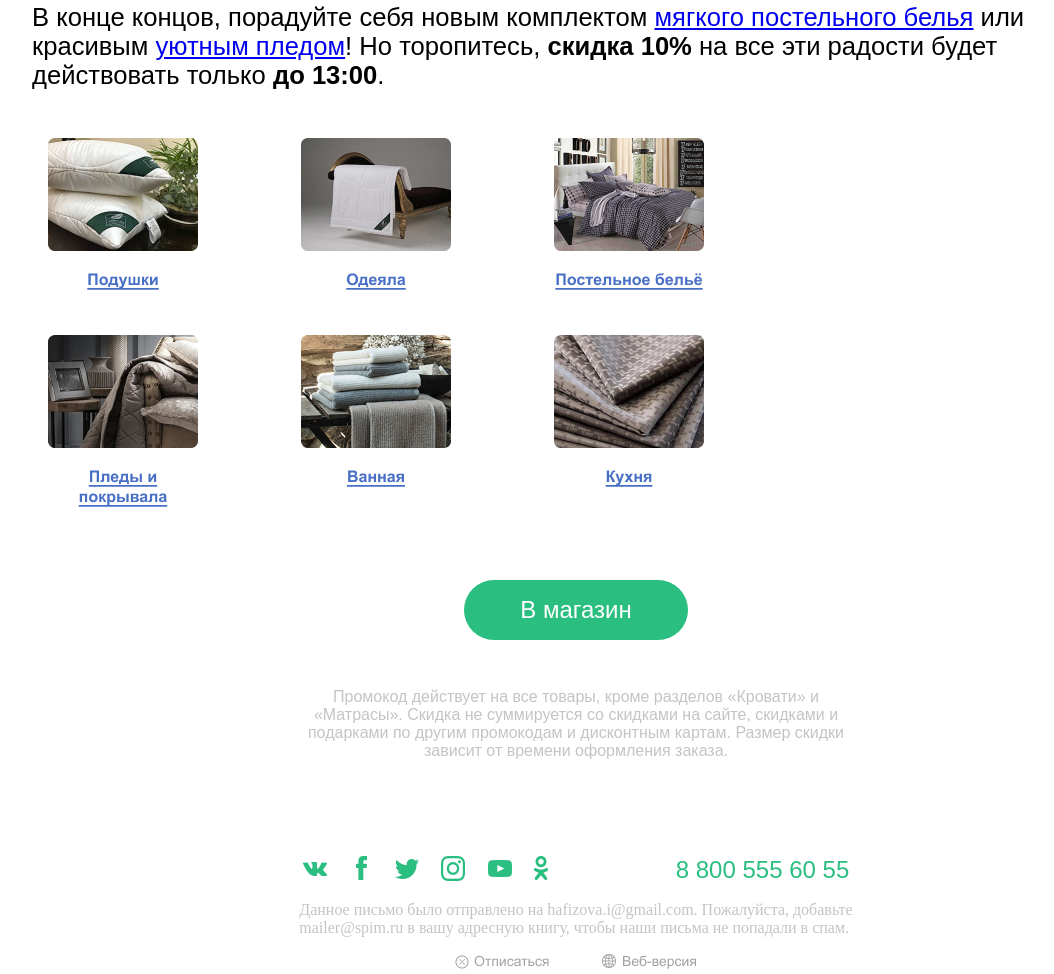
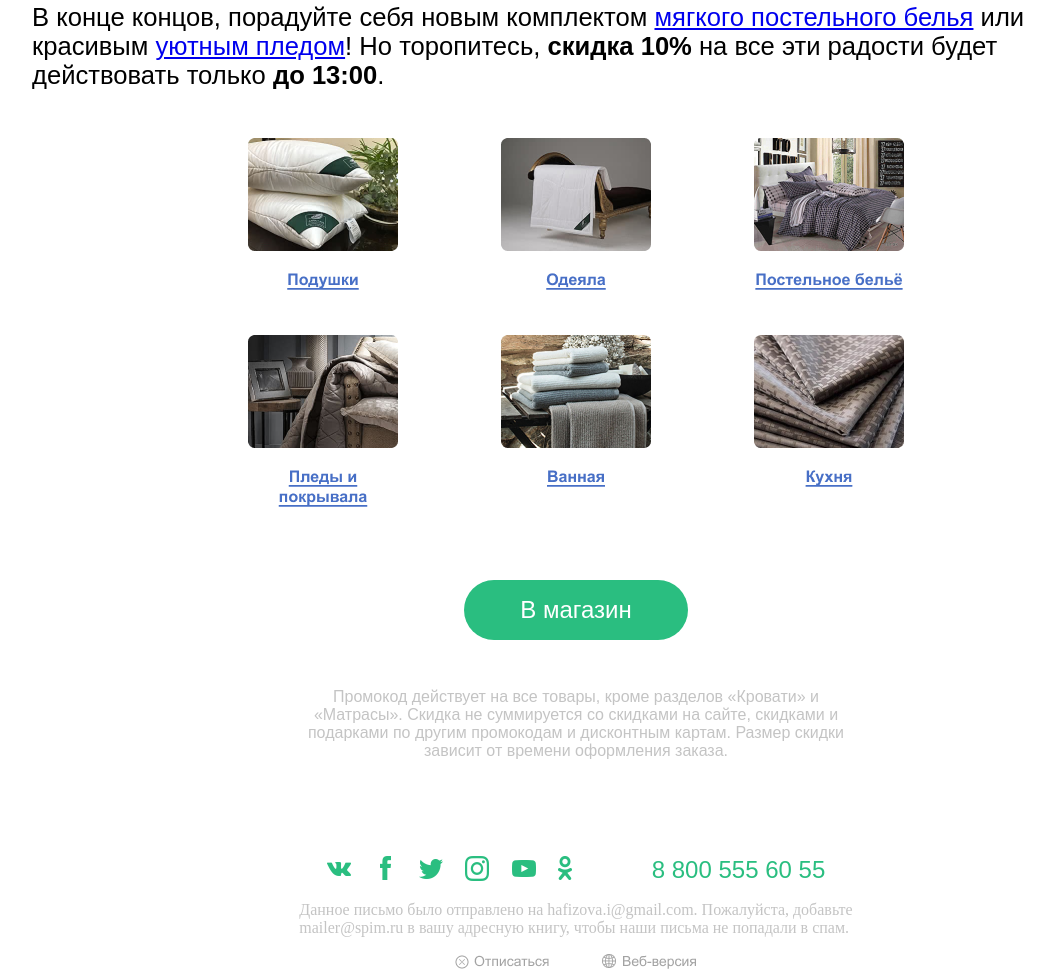
Before and after one commit to telinv/17.11.24, a plain HTML site: page 17.11.24/index.html in a window 1280 px wide. Shown: the part 1202-2176 px from the top of the page, without its empty margins (64-1118 px from the left). Drawn offline with Linux system fonts and the light colour scheme.

Commit message:
upd styles

```diff
--- a/17.11.24/styles.css
+++ b/17.11.24/styles.css
@@ -110,6 +110,9 @@ body:not(:last-child) {
     text-align: start;
   }
   .main__imgs{
+    display: flex;
+    flex-wrap: wrap;
+    justify-content: center;
     width: 90vw;
   }
   .main__imgs a{
@@ -131,7 +134,7 @@ footer{
 }
 .footer__links{
   display: flex;
-  gap: 8rem;
+  gap: 5rem;
 }
 .tel{
  text-decoration: none;
```
